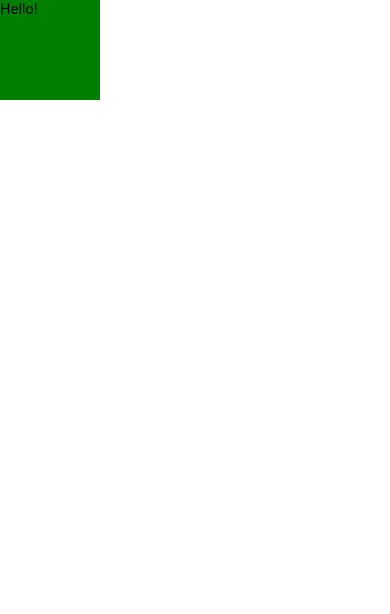
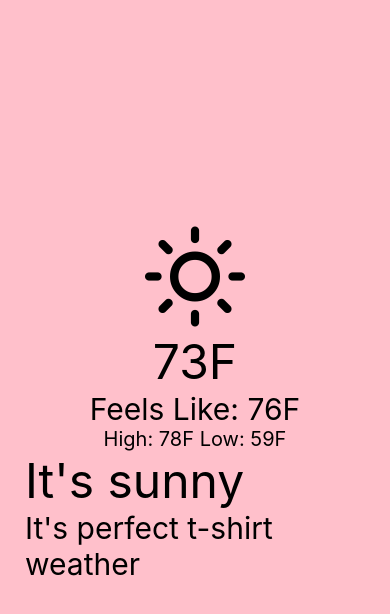
Before and after one commit to imTypicalT/WeatherApp, a React Native app: screen / in a window 390 px wide. Shown: the top 614 px of the page. Built offline with nearby package versions, Linux system fonts and the light colour scheme.

Commit message:
added styles and vector icon

```diff
--- a/App.js
+++ b/App.js
@@ -1,22 +1,68 @@
-import { StatusBar } from "expo-status-bar";
-import { StyleSheet, Text, View } from "react-native";
-import React from 'react'
+import React from 'react';
+import { View, Text, SafeAreaView, StyleSheet } from 'react-native';
+import { Feather } from '@expo/vector-icons';
 
-export default function App() {
-  const message = 'Hello!'
+const App = () => {
   return (
-    <View style={{height: 100, width: 100, backgroundColor: 'green'}}>
-      <Text>{message}</Text>
-      <StatusBar style="auto" />
-    </View>
+    <SafeAreaView style={styles.wrapper}>
+      <View style={styles.container}>
+        <Feather name="sun" size={100} color="black" />
+        {/* Temperature */}
+        <Text style={styles.temp}>73F</Text>
+        {/* Feels Like */}
+        <Text style={styles.feels}>Feels Like: 76F</Text>
+        {/* High & Low */}
+        <View style={styles.highLowWrapper}>
+          <Text style={styles.highLow}>High: 78F </Text>
+          <Text style={styles.highLow}>Low: 59F</Text>
+        </View>
+        {/* Description */}
+        <View style={styles.bodyWrapper}>
+          <Text style={styles.description}>It's sunny</Text>
+          <Text style={styles.message}>It's perfect t-shirt weather</Text>
+        </View>
+      </View>
+    </SafeAreaView>
   );
-}
+};
 
+// Icon & Background Color
 const styles = StyleSheet.create({
+  wrapper: {
+    flex: 1,
+    backgroundColor: 'pink',
+  },
   container: {
     flex: 1,
-    backgroundColor: "#fff",
-    alignItems: "center",
-    justifyContent: "center",
+    alignItems: 'center',
+    justifyContent: 'center',
+  },
+  temp: {
+    color: 'black',
+    fontSize: 48,
+  },
+  feels: {
+    fontSize: 30,
+    color: 'black',
+  },
+  highLow: {
+    color: 'black',
+    fontSize: 20,
+  },
+  highLowWrapper: {
+    flexDirection: 'row',
+  },
+  bodyWrapper: {
+    justifyContent: 'flex-end',
+    alignItems: 'flex-start',
+    paddingLeft: 25,
+    marginBottom: 40,
+  },
+  description: {
+    fontSize: 48,
+  },
+  message: {
+    fontSize: 30,
   },
 });
+export default App;
```
